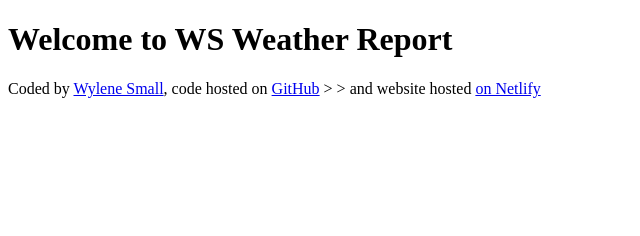
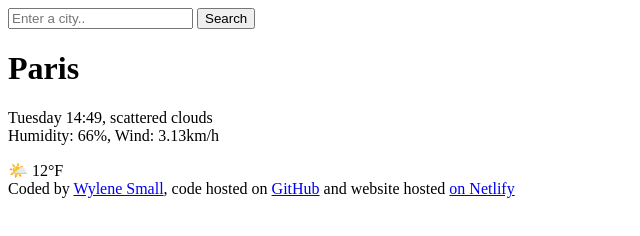
Before and after one commit to LizSmall/WS-Weather, a plain HTML site: page index.html in a window 1280 px wide. Shown: the whole page, without its empty margins (0-640 px from the left). Drawn offline with Linux system fonts and the light colour scheme.

Commit message:
Added the HTML to the project

```diff
--- a/index.html
+++ b/index.html
@@ -6,15 +6,31 @@
     <title>WS Weather</title>
   </head>
   <body>
-    <h1>Welcome to WS Weather Report</h1>
+    <header>
+      <form>
+        <input type="search" placeholder="Enter a city.." required />
+        <input type="submit" value="Search" />
+      </form>
+    </header>
+    <main>
+      <div>
+        <h1>Paris</h1>
+        <p>
+          Tuesday 14:49, scattered clouds
+          <br />
+          Humidity: 66%, Wind: 3.13km/h
+        </p>
+      </div>
+      <div>🌤️ 12°F</div>
+    </main>
     <footer>
       Coded by
       <a href="https://github.com/LizSmall" target="_blank"> Wylene Small</a>,
       code hosted on
       <a href="https://github.com/LizSmall/WS-Weather" target="_blank"
-        >GitHub</a>
+        >GitHub</a
       >
-      > and website hosted
+      and website hosted
       <a href="https://ws-weather.netlify.app/" target="_blank">on Netlify</a>
     </footer>
   </body>
```
